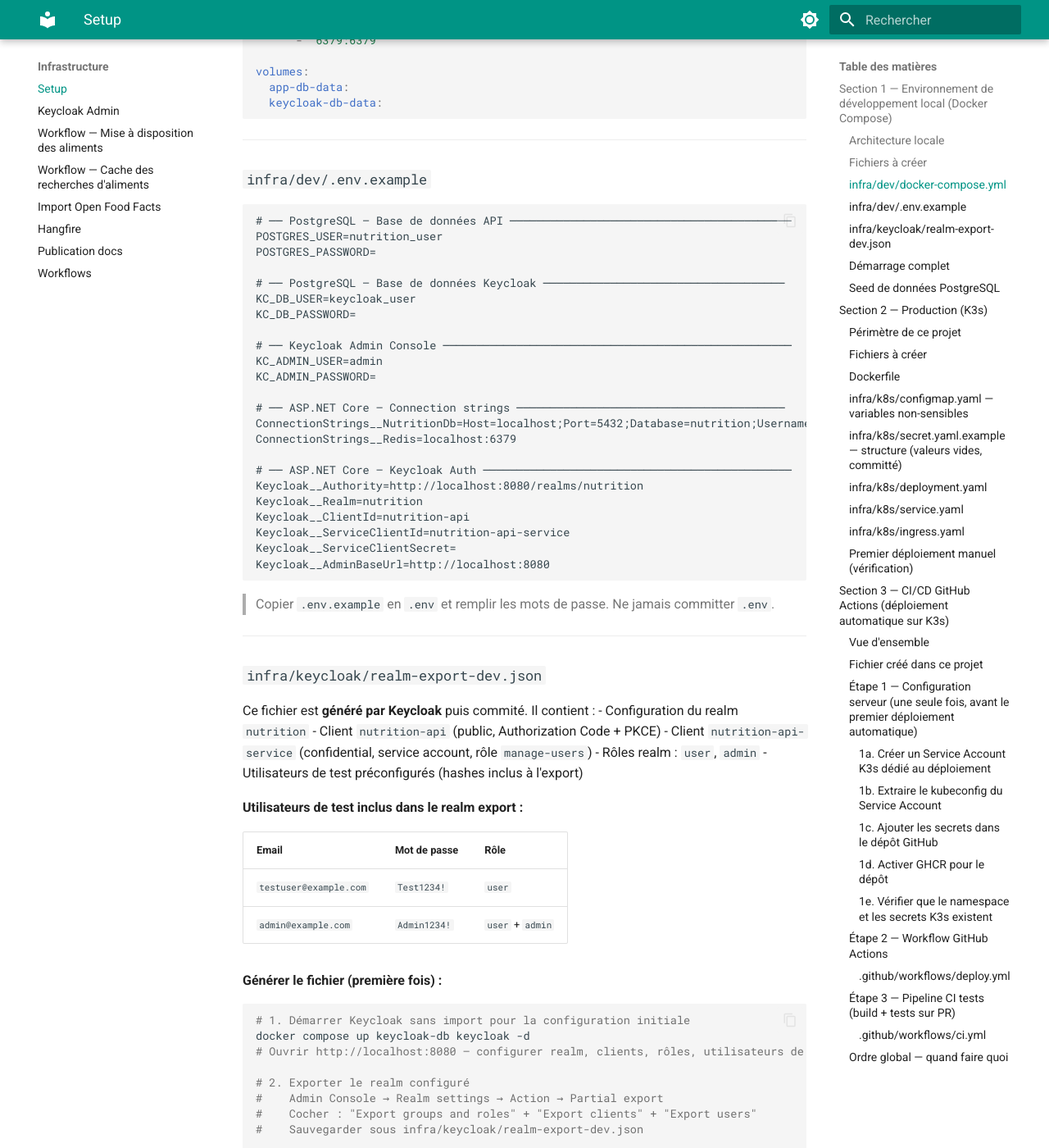
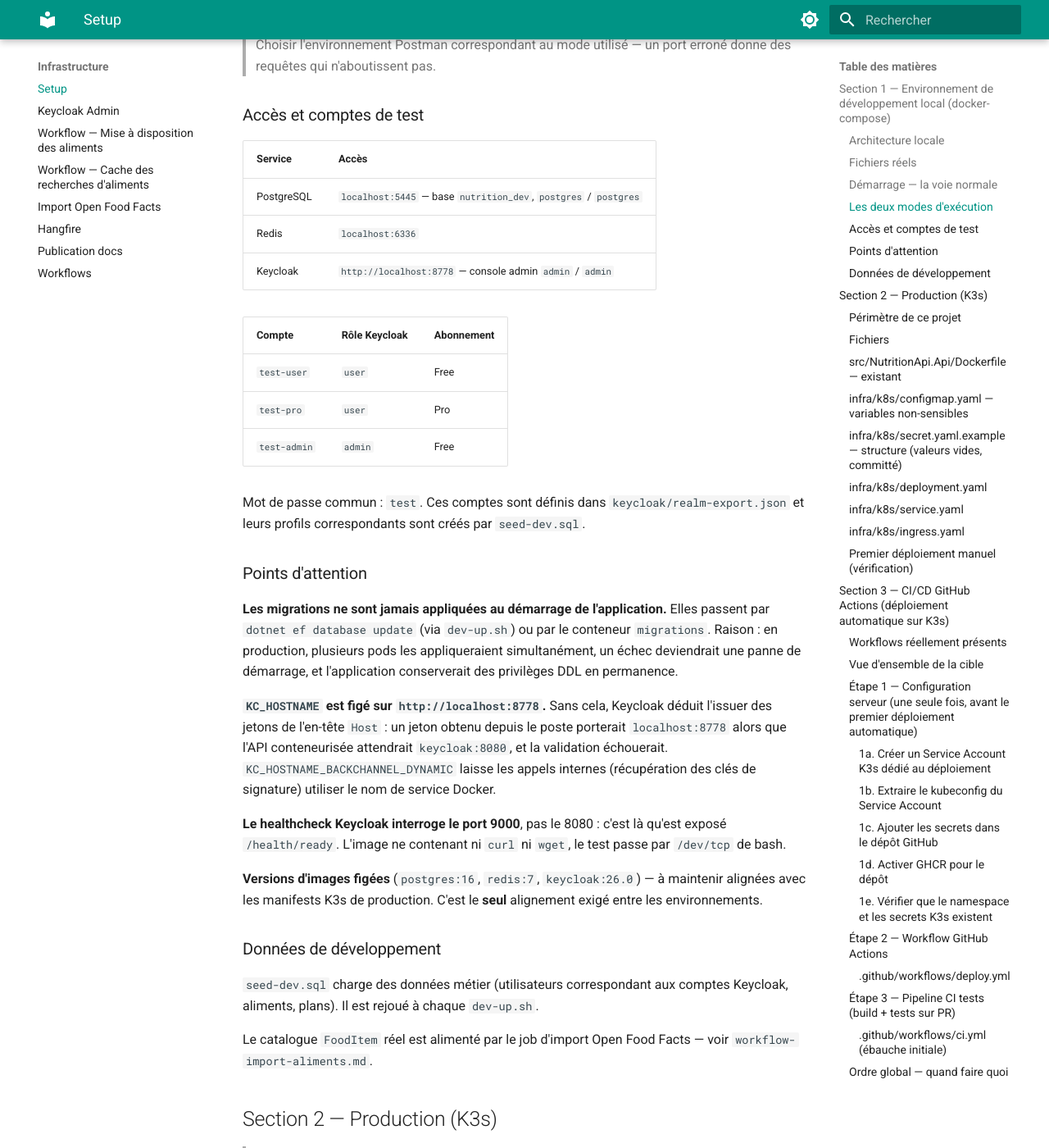
Before and after one commit to MGNetworking/docs-nutrition, an MkDocs documentation site: the page built from pages/backend/annexes/infrastructure-setup.md, in a window 1280 px wide and 1400 px high, scrolled down 2313 px. Shown: the whole window at 82% size. Built offline with MkDocs 1.6.1 and Material for MkDocs 9.7.7, drawn with Linux system fonts in a browser that asks for light colours; some of the changed text lies outside the part shown.

Commit message:
docs(setup): réécrire la section dev local et aligner K3s/CI sur le réel
La section 1 décrivait une arborescence infra/dev/, un fichier .env et une base Keycloak séparée qui n'ont jamais existé : réécrite d'après le code (3 services, ports décalés 5445/6336/8778, scripts dev-up/dev-down/dev-reset/docker-up, modes 5099 et 5100, points d'attention KC_HOSTNAME et healthcheck port 9000). Sections 2 et 3 marquées « cible, non réalisée » : Dockerfile corrigé (existe, dans src/NutritionApi.Api/, casse .Api), 4 workflows réels documentés à la place d'un deploy.yml inexistant, références STORY-0xx signalées comme obsolètes.

````diff
--- a/pages/backend/annexes/infrastructure-setup.md
+++ b/pages/backend/annexes/infrastructure-setup.md
@@ -5,211 +5,140 @@
 
 ---
 
-## Section 1 — Environnement de développement local (Docker Compose)
+## Section 1 — Environnement de développement local (docker-compose)
+
+> **Réécrit le 2026-07-23** d'après le code réel — la version précédente décrivait une
+> arborescence `infra/dev/` et une base Keycloak séparée qui n'ont jamais existé.
 
 ### Architecture locale
 
-L'API ASP.NET Core tourne en dehors de Docker (`dotnet run`). Docker Compose fournit uniquement les dépendances :
+Trois services conteneurisés, l'API tournant **sur le poste** (`dotnet run`) et s'y connectant
+via `localhost` :
 
 ```
-┌─────────────────────────────────────────────────────────┐
-│  Docker Compose                                         │
-│                                                         │
-│  app-db (PostgreSQL 16)
-│  keycloak-db (PostgreSQL 16)
-│  keycloak (Keycloak 24)
-│  redis (Redis 7)
-└─────────────────────────────────────────────────────────┘
-         ↑
-  dotnet run (ASP.NET Core) — lit .env pour se connecter
+        dotnet run (host, port 5099)
+                   │
+     ┌─────────────┼─────────────┐
+     ▼             ▼             ▼
+ PostgreSQL      Redis        Keycloak
+localhost:5445  :6336      :8778 (admin)
 ```
 
-### Fichiers à créer
+**Les ports externes sont volontairement décalés** (5445, 6336, 8778) pour ne pas entrer en
+conflit avec des instances déjà présentes sur le poste. Les ports internes aux conteneurs restent
+standards (5432, 6379, 8080).
+
+Keycloak tourne en `start-dev` avec une base H2 embarquée et **sans volume** : le realm est
+réimporté à chaque recréation du conteneur, ce qui garantit un environnement reproductible.
+
+### Fichiers réels
 
 ```
 nutrition-api/
-└── infra/
-    ├── dev/
-    │   ├── docker-compose.yml
-    │   └── .env.example
-    │   # .env
-    └── keycloak/
-        └── realm-export-dev.json
+├── docker-compose.yml            ← 3 services + profil « full »
+├── Dockerfile.migrations         ← conteneur one-shot des migrations EF Core
+├── seed-dev.sql                  ← données métier de développement
+├── keycloak/
+│   └── realm-export.json         ← realm, client, rôles, comptes de test
+├── scripts/
+│   ├── lib.sh                    ← fonctions partagées (attente healthcheck…)
+│   ├── dev-up.sh                 ← démarre les services, migre, seede
+│   ├── dev-down.sh               ← arrête (conserve les données)
+│   ├── dev-reset.sh              ← remet à zéro (supprime les volumes)
+│   └── docker-up.sh              ← stack complète, API conteneurisée
+└── src/NutritionApi.Api/
+    └── Dockerfile                ← image de l'API
 ```
 
-> **`.gitignore` — ajouter :** `infra/dev/.env`
+> Il n'y a **ni fichier `.env`, ni dossier `infra/`** : les valeurs de développement sont écrites
+> directement dans `docker-compose.yml` (elles ne sont pas des secrets) et la configuration de
+> l'API vit dans `appsettings.Development.json` / `appsettings.Docker.json`.
 
----
+### Démarrage — la voie normale
 
-### `infra/dev/docker-compose.yml`
-
-```yaml
-version: '3.9'
-
-services:
-
-  app-db:
-    image: postgres:16-alpine
-    container_name: nutrition-app-db
-    environment:
-      POSTGRES_DB: nutrition
-      POSTGRES_USER: ${POSTGRES_USER}
-      POSTGRES_PASSWORD: ${POSTGRES_PASSWORD}
-    ports:
-      - "5432:5432"
-    volumes:
-      - app-db-data:/var/lib/postgresql/data
-    healthcheck:
-      test: ["CMD-SHELL", "pg_isready -U ${POSTGRES_USER} -d nutrition"]
-      interval: 10s
-      retries: 5
-
-  keycloak-db:
-    image: postgres:16-alpine
-    container_name: nutrition-keycloak-db
-    environment:
-      POSTGRES_DB: keycloak
-      POSTGRES_USER: ${KC_DB_USER}
-      POSTGRES_PASSWORD: ${KC_DB_PASSWORD}
-    volumes:
-      - keycloak-db-data:/var/lib/postgresql/data
-    healthcheck:
-      test: ["CMD-SHELL", "pg_isready -U ${KC_DB_USER} -d keycloak"]
-      interval: 10s
-      retries: 5
-
-  keycloak:
-    image: quay.io/keycloak/keycloak:24.0
-    container_name: nutrition-keycloak
-    command: start-dev --import-realm
-    environment:
-      KC_DB: postgres
-      KC_DB_URL: jdbc:postgresql://keycloak-db:5432/keycloak
-      KC_DB_USERNAME: ${KC_DB_USER}
-      KC_DB_PASSWORD: ${KC_DB_PASSWORD}
-      KEYCLOAK_ADMIN: ${KC_ADMIN_USER}
-      KEYCLOAK_ADMIN_PASSWORD: ${KC_ADMIN_PASSWORD}
-      KC_HOSTNAME_STRICT: "false"
-      KC_HTTP_ENABLED: "true"
-    volumes:
-      - ../keycloak/realm-export-dev.json:/opt/keycloak/data/import/realm-export-dev.json
-    ports:
-      - "8080:8080"
-    depends_on:
-      keycloak-db:
-        condition: service_healthy
-
-  redis:
-    image: redis:7-alpine
-    container_name: nutrition-redis
-    ports:
-      - "6379:6379"
-
-volumes:
-  app-db-data:
-  keycloak-db-data:
+```bash
+./scripts/dev-up.sh
 ```
 
----
+Le script enchaîne tout : démarrage des trois services, **attente effective des healthchecks**,
+application des migrations EF Core, puis chargement de `seed-dev.sql`. Il affiche en fin
+d'exécution les accès et les comptes de test.
 
-### `infra/dev/.env.example`
-
-```dotenv
-# ── PostgreSQL — Base de données API ──────────────────────────────────────────
-POSTGRES_USER=nutrition_user
-POSTGRES_PASSWORD=
-
-# ── PostgreSQL — Base de données Keycloak ────────────────────────────────────
-KC_DB_USER=keycloak_user
-KC_DB_PASSWORD=
-
-# ── Keycloak Admin Console ────────────────────────────────────────────────────
-KC_ADMIN_USER=admin
-KC_ADMIN_PASSWORD=
-
-# ── ASP.NET Core — Connection strings ────────────────────────────────────────
-ConnectionStrings__NutritionDb=Host=localhost;Port=5432;Database=nutrition;Username=nutrition_user;Password=
-ConnectionStrings__Redis=localhost:6379
-
-# ── ASP.NET Core — Keycloak Auth ──────────────────────────────────────────────
-Keycloak__Authority=http://localhost:8080/realms/nutrition
-Keycloak__Realm=nutrition
-Keycloak__ClientId=nutrition-api
-Keycloak__ServiceClientId=nutrition-api-service
-Keycloak__ServiceClientSecret=
-Keycloak__AdminBaseUrl=http://localhost:8080
+```bash
+dotnet run --project src/NutritionApi.Api      # API sur http://localhost:5099
 ```
 
-> Copier `.env.example` en `.env` et remplir les mots de passe. Ne jamais committer `.env`.
+| Script | Effet |
+|---|---|
+| `./scripts/dev-up.sh` | Démarre, migre, seede — **conserve** les données existantes |
+| `./scripts/dev-down.sh` | Arrête les services, **conserve** les volumes |
+| `./scripts/dev-reset.sh` | Arrête et **supprime les volumes** — repart d'une base vierge |
+| `./scripts/docker-up.sh` | Stack complète avec l'API conteneurisée (`--rebuild` pour forcer le build) |
 
----
+### Les deux modes d'exécution
 
-### `infra/keycloak/realm-export-dev.json`
+| Mode | Commande | Port API | Configuration |
+|---|---|---|---|
+| **Dev** (API sur le poste) | `dev-up.sh` + `dotnet run` | **5099** | `appsettings.Development.json` |
+| **Docker** (API conteneurisée) | `docker-up.sh` | **5100** | `appsettings.Docker.json` (`ASPNETCORE_ENVIRONMENT=Docker`) |
 
-Ce fichier est **généré par Keycloak** puis commité. Il contient :
-- Configuration du realm `nutrition`
-- Client `nutrition-api` (public, Authorization Code + PKCE)
-- Client `nutrition-api-service` (confidential, service account, rôle `manage-users`)
-- Rôles realm : `user`, `admin`
-- Utilisateurs de test préconfigurés (hashes inclus à l'export)
+Le mode Docker s'appuie sur le **profil `full`** de docker-compose, qui ajoute deux services :
+`migrations` (conteneur one-shot) puis `api`, laquelle ne démarre qu'une fois **les migrations
+terminées avec succès** et Redis et Keycloak déclarés sains.
 
-**Utilisateurs de test inclus dans le realm export :**
+> Choisir l'environnement Postman correspondant au mode utilisé — un port erroné donne des
+> requêtes qui n'aboutissent pas.
 
-| Email | Mot de passe | Rôle |
+### Accès et comptes de test
+
+| Service | Accès |
+|---|---|
+| PostgreSQL | `localhost:5445` — base `nutrition_dev`, `postgres` / `postgres` |
+| Redis | `localhost:6336` |
+| Keycloak | `http://localhost:8778` — console admin `admin` / `admin` |
+
+| Compte | Rôle Keycloak | Abonnement |
 |---|---|---|
-| `testuser@example.com` | `Test1234!` | `user` |
-| `admin@example.com` | `Admin1234!` | `user` + `admin` |
+| `test-user` | `user` | Free |
+| `test-pro` | `user` | Pro |
+| `test-admin` | `admin` | Free |
 
-**Générer le fichier (première fois) :**
+Mot de passe commun : `test`. Ces comptes sont définis dans `keycloak/realm-export.json` et
+leurs profils correspondants sont créés par `seed-dev.sql`.
 
-```bash
-# 1. Démarrer Keycloak sans import pour la configuration initiale
-docker compose up keycloak-db keycloak -d
-# Ouvrir http://localhost:8080 — configurer realm, clients, rôles, utilisateurs de test
+### Points d'attention
 
-# 2. Exporter le realm configuré
-#    Admin Console → Realm settings → Action → Partial export
-#    Cocher : "Export groups and roles" + "Export clients" + "Export users"
-#    Sauvegarder sous infra/keycloak/realm-export-dev.json
+**Les migrations ne sont jamais appliquées au démarrage de l'application.** Elles passent par
+`dotnet ef database update` (via `dev-up.sh`) ou par le conteneur `migrations`. Raison : en
+production, plusieurs pods les appliqueraient simultanément, un échec deviendrait une panne de
+démarrage, et l'application conserverait des privilèges DDL en permanence.
 
-# 3. Vérifier l'import automatique (depuis ce point, docker compose up charge le realm)
-docker compose down && docker compose up -d
-```
+**`KC_HOSTNAME` est figé sur `http://localhost:8778`.** Sans cela, Keycloak déduit l'issuer des
+jetons de l'en-tête `Host` : un jeton obtenu depuis le poste porterait `localhost:8778` alors que
+l'API conteneurisée attendrait `keycloak:8080`, et la validation échouerait.
+`KC_HOSTNAME_BACKCHANNEL_DYNAMIC` laisse les appels internes (récupération des clés de signature)
+utiliser le nom de service Docker.
 
-> Les futures modifications du realm (nouveau client, rôle) doivent être ré-exportées et le fichier mis à jour dans le repo.
+**Le healthcheck Keycloak interroge le port 9000**, pas le 8080 : c'est là qu'est exposé
+`/health/ready`. L'image ne contenant ni `curl` ni `wget`, le test passe par `/dev/tcp` de bash.
 
----
+**Versions d'images figées** (`postgres:16`, `redis:7`, `keycloak:26.0`) — à maintenir alignées
+avec les manifests K3s de production. C'est le **seul** alignement exigé entre les environnements.
 
-### Démarrage complet
+### Données de développement
 
-```bash
-cd infra/dev
-cp .env.example .env          # remplir les mots de passe
-docker compose up -d          # démarre app-db, keycloak-db, keycloak, redis
+`seed-dev.sql` charge des données métier (utilisateurs correspondant aux comptes Keycloak,
+aliments, plans). Il est rejoué à chaque `dev-up.sh`.
 
-# Vérifier que les 4 conteneurs sont healthy
-docker compose ps
+Le catalogue `FoodItem` réel est alimenté par le job d'import Open Food Facts — voir
+`workflow-import-aliments.md`.
 
-# Appliquer les migrations EF Core (depuis la racine du projet)
-dotnet ef database update --project src/NutritionApi.Infrastructure
-
-# Lancer l'API
-dotnet run --project src/NutritionApi.API
-```
-
-Admin Console Keycloak : `http://localhost:8080` — identifiants définis dans `.env` (`KC_ADMIN_USER` / `KC_ADMIN_PASSWORD`).
-
----
-
-### Seed de données PostgreSQL
-
-Le schéma est créé par les migrations EF Core. Aucune donnée utilisateur n'est seedée (elle est créée via l'API avec les utilisateurs de test Keycloak).
-
-Pour des FoodItems de démonstration (optionnel) : ajouter un script `infra/dev/seed-fooditems.sql` exécuté manuellement après `database update`. Le job Hangfire d'import OFF alimente la table `FoodItem` en production.
-
----
 
 ## Section 2 — Production (K3s)
+
+> 🔲 **Cible, non réalisée.** Aucun déploiement n'a encore eu lieu : les manifests K8s n'existent
+> pas dans le dépôt. Cette section décrit la conception visée. Les seuls éléments déjà présents
+> sont les deux Dockerfile (API et migrations).
 
 ### Périmètre de ce projet
 
@@ -229,12 +158,15 @@
 
 ---
 
-### Fichiers à créer
+### Fichiers
+
+> **État au 2026-07-23** — le `Dockerfile` **existe déjà** ; les manifests K8s restent à créer.
 
 ```
 nutrition-api/
-├── Dockerfile
-└── infra/
+├── src/NutritionApi.Api/Dockerfile   ✅ existe (image de l'API)
+├── Dockerfile.migrations             ✅ existe (migrations one-shot)
+└── infra/                            🔲 à créer
     └── k8s/
         ├── configmap.yaml
         ├── secret.yaml.example
@@ -247,28 +179,47 @@
 
 ---
 
-### `Dockerfile`
+### `src/NutritionApi.Api/Dockerfile` — existant
+
+Le Dockerfile réel diffère de l'ébauche initiale : il **existe déjà**, se trouve **dans le
+dossier du projet API** (et non à la racine), et le nom du projet est `NutritionApi.Api` — pas
+`NutritionApi.API`.
 
 ```dockerfile
 FROM mcr.microsoft.com/dotnet/aspnet:10.0 AS base
+USER $APP_UID
 WORKDIR /app
 EXPOSE 8080
+EXPOSE 8081
 
 FROM mcr.microsoft.com/dotnet/sdk:10.0 AS build
+ARG BUILD_CONFIGURATION=Release
 WORKDIR /src
-COPY ["src/NutritionApi.API/NutritionApi.API.csproj", "src/NutritionApi.API/"]
+COPY ["src/NutritionApi.Api/NutritionApi.Api.csproj", "src/NutritionApi.Api/"]
 COPY ["src/NutritionApi.Application/NutritionApi.Application.csproj", "src/NutritionApi.Application/"]
+COPY ["src/NutritionApi.Domain/NutritionApi.Domain.csproj", "src/NutritionApi.Domain/"]
 COPY ["src/NutritionApi.Infrastructure/NutritionApi.Infrastructure.csproj", "src/NutritionApi.Infrastructure/"]
-COPY ["src/NutritionApi.Domain/NutritionApi.Domain.csproj", "src/NutritionApi.Domain/"]
-RUN dotnet restore "src/NutritionApi.API/NutritionApi.API.csproj"
+RUN dotnet restore "src/NutritionApi.Api/NutritionApi.Api.csproj"
 COPY . .
-RUN dotnet publish "src/NutritionApi.API/NutritionApi.API.csproj" -c Release -o /app/publish
+RUN dotnet build "src/NutritionApi.Api/NutritionApi.Api.csproj" -c $BUILD_CONFIGURATION -o /app/build
+
+FROM build AS publish
+ARG BUILD_CONFIGURATION=Release
+RUN dotnet publish "src/NutritionApi.Api/NutritionApi.Api.csproj" -c $BUILD_CONFIGURATION -o /app/publish /p:UseAppHost=false
 
 FROM base AS final
 WORKDIR /app
-COPY --from=build /app/publish .
-ENTRYPOINT ["dotnet", "NutritionApi.API.dll"]
+COPY --from=publish /app/publish .
+ENTRYPOINT ["dotnet", "NutritionApi.Api.dll"]
 ```
+
+> Le **contexte de build est la racine du dépôt**, pas le dossier du Dockerfile — les chemins
+> `COPY` partent de `src/`. C'est ainsi que `docker-compose.yml` l'invoque
+> (`context: .` + `dockerfile: src/NutritionApi.Api/Dockerfile`).
+
+> **Les migrations ont leur propre image** (`Dockerfile.migrations`), exécutée en conteneur
+> one-shot avant le démarrage de l'API — l'application n'applique jamais les migrations
+> elle-même.
 
 ---
 
@@ -431,25 +382,37 @@
 
 ## Section 3 — CI/CD GitHub Actions (déploiement automatique sur K3s)
 
-### Vue d'ensemble
+> 🔲 **Cible, non réalisée** pour la partie déploiement. Les workflows de test existent et
+> tournent ; les étapes de build d'image, de publication et de `kubectl` restent **commentées**
+> dans `ci-deploy.yml`, faute de cluster et de registre.
 
-Chaque push sur `main` déclenche le pipeline :
+### Workflows réellement présents
 
 ```
-push main
+.github/workflows/
+├── ci-unit.yml         ✅ PR vers dev   — build + tests
+├── ci-release.yml      ✅ PR vers main  — build + tests + couverture + rapport PR
+├── ci-deploy.yml       ⚠️ PR vers prod  — build Release ; déploiement encore commenté
+└── release-please.yml  ✅ push main     — tag vX.Y.Z + CHANGELOG
+```
+
+> Il n'existe **pas** de `deploy.yml` : le déploiement est prévu dans `ci-deploy.yml`, déclenché
+> par la transition `dev → prod` (et non par un push sur `main`).
+
+### Vue d'ensemble de la cible
+
+Le déploiement, une fois activé, suivra :
+
+```
+PR dev → prod
   → build image Docker
-  → push sur GitHub Container Registry (GHCR)
+  → push sur le registre de conteneurs
   → kubectl set image sur le cluster K3s
   → rollout status (succès ou rollback)
 ```
 
-### Fichier créé dans ce projet
-
-```
-.github/
-└── workflows/
-    └── deploy.yml
-```
+> Le détail des transitions de branches et des workflows associés vit dans le `CONTRIBUTING.md`
+> du dépôt `nutrition-api` — source de vérité sur ce point.
 
 ---
 
@@ -605,16 +568,21 @@
 ### Étape 3 — Pipeline CI tests (build + tests sur PR)
 
 > Distinct du pipeline de déploiement — se déclenche sur chaque Pull Request avant merge.
-> Fichier créé dans le repo `nutrition-api`.
+> Fichiers présents dans le repo `nutrition-api`.
 
 ```
-.github/
-└── workflows/
-    ├── ci.yml
-    └── deploy.yml
+.github/workflows/
+├── ci-unit.yml         PR vers dev
+├── ci-release.yml      PR vers main
+├── ci-deploy.yml       PR vers prod
+└── release-please.yml  push sur main
 ```
 
-#### `.github/workflows/ci.yml`
+> ⚠️ Le fichier `ci.yml` ci-dessous est l'**ébauche initiale**, conservée à titre de référence.
+> Les workflows réellement en place sont ceux listés au-dessus, différenciés par transition de
+> branche — voir `CONTRIBUTING.md`.
+
+#### `.github/workflows/ci.yml` (ébauche initiale)
 
 ```yaml
 name: CI
@@ -680,13 +648,18 @@
 
 ### Ordre global — quand faire quoi
 
-| Étape | Quand |
-|---|---|
-| `ci.yml` — pipeline tests | Dès le premier commit sur une branche feature |
-| STORY-040 : Dockerfile + manifests K8s | Après que l'API tourne localement |
-| Section 2 — premier déploiement manuel | Après STORY-040, pour vérifier que les manifests sont corrects |
-| STORY-041 : `deploy.yml` | Après le premier déploiement manuel validé |
-| Tout push sur `main` | Déploiement automatique via le pipeline |
+| Étape | Quand | État |
+|---|---|---|
+| Workflows de tests (`ci-unit`, `ci-release`) | Dès le premier commit sur une branche feature | ✅ en place |
+| `Dockerfile` de l'API et des migrations | Après que l'API tourne localement | ✅ en place |
+| Manifests K8s (`infra/k8s/`) | Avant le premier déploiement | 🔲 à créer |
+| Section 2 — premier déploiement manuel | Après les manifests, pour vérifier qu'ils sont corrects | 🔲 |
+| Activation du déploiement dans `ci-deploy.yml` | Après le premier déploiement manuel validé | 🔲 étapes commentées |
+| PR `dev → prod` | Déploiement automatique via le pipeline | 🔲 |
+
+> Les références `STORY-040` / `STORY-041` de la version initiale de ce document ne correspondent
+> à aucun ticket : le projet est suivi dans Jira sous le préfixe `NTR` (epic **NTR-80 — DevOps &
+> Environnement**).
 
 ---
 
````
